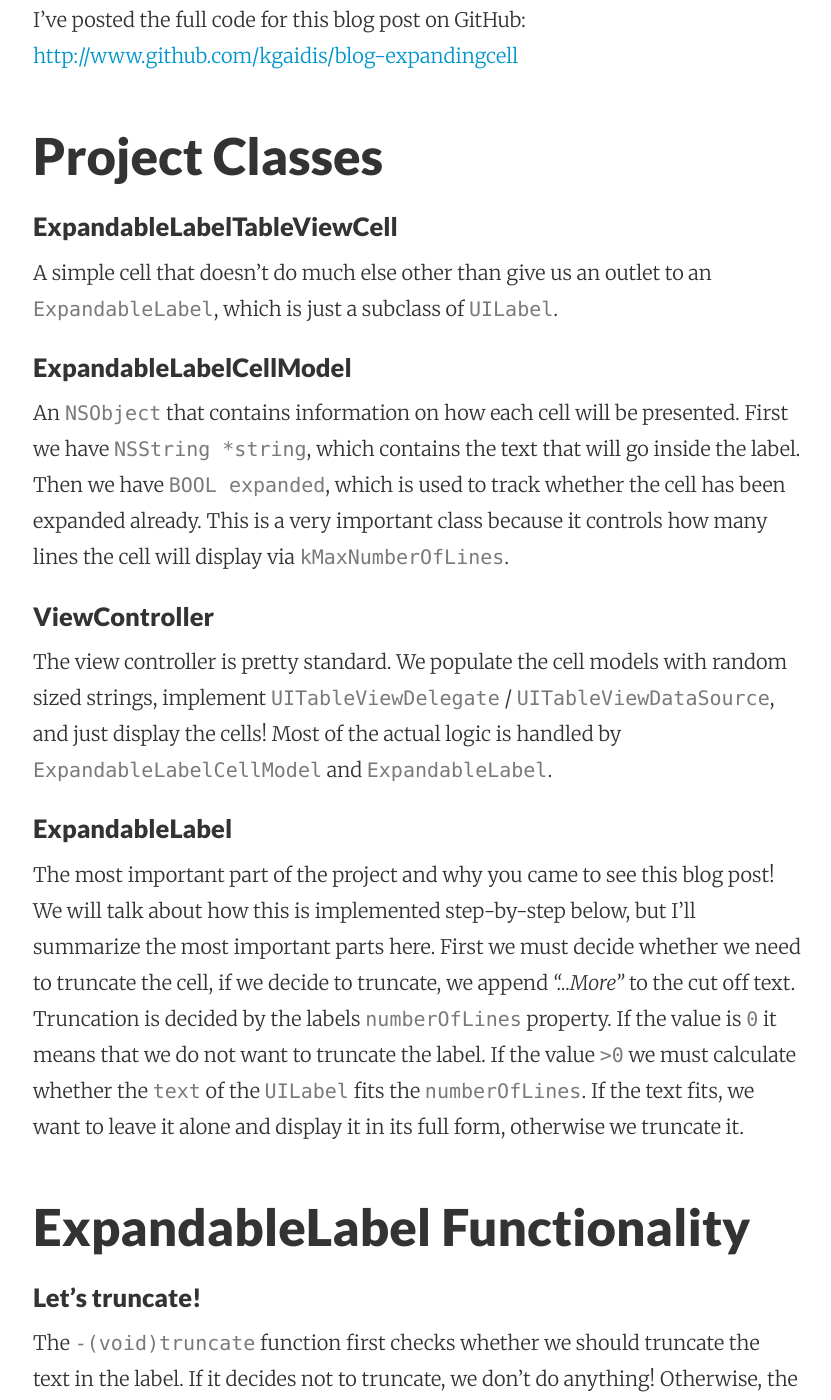
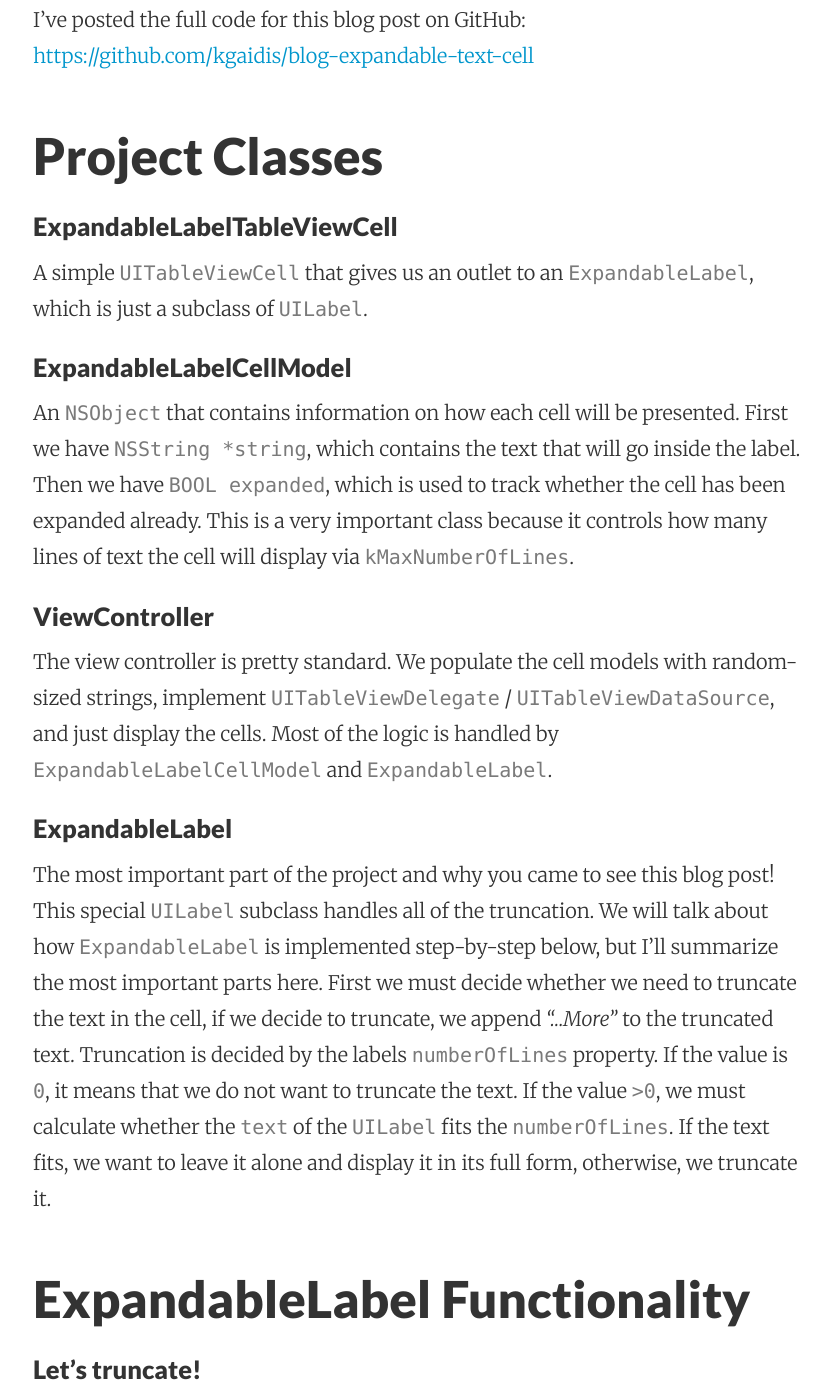
Before and after one commit to kgaidis/kgaidis.github.io, a Jekyll site: the page built from _posts/2015-05-31-expandable-text-cell.markdown, in a window 1280 px wide and 1400 px high, scrolled down 769 px. Shown: the whole window, without its empty margins (223-1054 px from the left). Built offline with Jekyll 4.4.1, drawn with Linux system fonts in a browser that asks for light colours; Markdown is read by kramdown in place of the engine named in the settings; some of the changed text lies outside the part shown.

Commit message:
corrected the expandable-text-cell blog text.

```diff
--- a/_posts/2015-05-25-expandable-cell.markdown
+++ b/_posts/2015-05-31-expandable-text-cell.markdown
@@ -2,32 +2,31 @@
 layout:     post
 title:      Implementing an Expandable Text Cell
 date:       2014-06-11 15:31:19
-summary:    Learn how to implement an expandable text cell which automatically cuts off the text at a specified number of lines; just like in the reviews section of the Apple Store!
+summary:    Learn how to implement an expandable text cell which automatically cuts off the text at a specified number of lines; just like in the reviews section of the App Store!
 categories: blog
 ---
 
-Learn how to implement an expandable text cell which automatically cuts off the text at a specified number of lines; just like in the reviews section of the Apple Store!
+Learn how to implement an expandable text cell which automatically cuts off the text at a specified number of lines; just like in the reviews section of the App Store!
 
 <center>![]({{ site.url }}images/blog-expandablecell/ExpandableCellAnimation.gif)</center>
 
 ## Code
 I've posted the full code for this blog post on GitHub:
-[http://www.github.com/kgaidis/blog-expandingcell](http://www.github.com/kgaidis/blog-expandingcell)
+<br><a href="https://github.com/kgaidis/blog-expandable-text-cell" target="_blank"> https://github.com/kgaidis/blog-expandable-text-cell </a>
 
 ## Project Classes
 
-
 #### ExpandableLabelTableViewCell
-A simple cell that doesn't do much else other than give us an outlet to an `ExpandableLabel`, which is just a subclass of `UILabel`.
+A simple `UITableViewCell` that gives us an outlet to an `ExpandableLabel`, which is just a subclass of `UILabel`.
 
 #### ExpandableLabelCellModel
-An `NSObject` that contains information on how each cell will be presented. First we have `NSString *string`, which contains the text that will go inside the label. Then we have `BOOL expanded`, which is used to track whether the cell has been expanded already. This is a very important class because it controls how many lines the cell will display via `kMaxNumberOfLines`.
+An `NSObject` that contains information on how each cell will be presented. First we have `NSString *string`, which contains the text that will go inside the label. Then we have `BOOL expanded`, which is used to track whether the cell has been expanded already. This is a very important class because it controls how many lines of text the cell will display via `kMaxNumberOfLines`.
 
 #### ViewController
-The view controller is pretty standard. We populate the cell models with random sized strings, implement `UITableViewDelegate` / `UITableViewDataSource`, and just display the cells! Most of the actual logic is handled by `ExpandableLabelCellModel` and `ExpandableLabel`.
+The view controller is pretty standard. We populate the cell models with random-sized strings, implement `UITableViewDelegate` / `UITableViewDataSource`, and just display the cells. Most of the logic is handled by `ExpandableLabelCellModel` and `ExpandableLabel`.
 
 #### ExpandableLabel
-The most important part of the project and why you came to see this blog post! We will talk about how this is implemented step-by-step below, but I'll summarize the most important parts here. First we must decide whether we need to truncate the cell, if we decide to truncate, we append *"...More"* to the cut off text. Truncation is decided by the labels `numberOfLines` property. If the value is `0` it means that we do not want to truncate the label. If the value `>0` we must calculate whether the `text` of the `UILabel` fits the `numberOfLines`. If the text fits, we want to leave it alone and display it in its full form, otherwise we truncate it.
+The most important part of the project and why you came to see this blog post! This special `UILabel` subclass handles all of the truncation. We will talk about how `ExpandableLabel` is implemented step-by-step below, but I'll summarize the most important parts here. First we must decide whether we need to truncate the text in the cell, if we decide to truncate, we append *"...More"* to the truncated text. Truncation is decided by the labels `numberOfLines` property. If the value is `0`, it means that we do not want to truncate the text. If the value `>0`, we must calculate whether the `text` of the `UILabel` fits the `numberOfLines`. If the text fits, we want to leave it alone and display it in its full form, otherwise, we truncate it.
 
 
 ## ExpandableLabel Functionality
@@ -72,10 +71,10 @@
 {% endhighlight %}
 
 #### When to truncate?
-The project calls `truncate` in `layoutSubviews`. Whether this is the right place to call it can be arguable, but there is one **very important** thing to keep in mind: the calculations are done based off the `UILabel` bounds, so make sure they are correct before calling the truncate function!
+The project calls `truncate` in `layoutSubviews`. Whether this is the right place to call the function can be arguable, but there is one **very important** thing to keep in mind: the calculations are done based off the `UILabel` bounds, so make sure they are correct before calling the truncate function!
 
 #### Should we be truncating?
-As stated above, truncation is decided by the labels `numberOfLines` property. If the value is `0`, it means that we do not want to truncate the label. If the value `>0`, we must calculate whether the `text` of the `UILabel` fits the `numberOfLines`. First we calculate the `actualHeightOfText`: the height of the `UILabel` if we were to display <u>every</u> line of text. Then we calculate the `desiredHeightOfText`: the height of the `UILabel` with respect to the value of `numberOfLines`. If `desiredHeightOfText < actualHeightOfText` we want to truncate!
+As stated above, truncation is decided by the labels `numberOfLines` property. If the value is `0`, it means that we do not want to truncate the text. If the value `>0`, we must calculate whether the `text` of the `UILabel` fits the `numberOfLines`. First we calculate the `actualHeightOfText`: the height of the `UILabel` if we were to display <u>every</u> line of text. Then we calculate the `desiredHeightOfText`: the height of the `UILabel` with respect to the value of `numberOfLines`. If `desiredHeightOfText < actualHeightOfText` we want to truncate!
 
 {% highlight objective-c %}
 - (BOOL)shouldTruncate {
@@ -98,7 +97,7 @@
 {% endhighlight %}
 
 #### How many characters fit a rectangle?
-The most important function in the whole project! Apple's **Core Text** library provides `CTFramesetterSuggestFrameSizeWithConstraints` function. We can pass a `CFRange` to it called the `fitRange` (*"On return, contains the range of the string that actually fit in the constrained size."*). By passing in the <u>desired</u> rectangle of the `UILabel` and by taking the `length` from the `fitRange`, we get the number of characters that fit our desired label!
+The most important function in the whole project! Apple's **Core Text** library provides `CTFramesetterSuggestFrameSizeWithConstraints` function. We can pass a `CFRange` called the `fitRange` (*"On return, contains the range of the string that actually fit in the constrained size."*) to the function. By passing in the <u>desired</u> rectangle of the `UILabel` and by taking the `length` from the `fitRange`, we get the number of characters that fit our desired label!
 
 {% highlight objective-c %}
 - (NSInteger)numberOfCharactersThatFitLabel {
@@ -121,4 +120,4 @@
 
 ## Conclusion
 
-And that's it! Keep in mind that this functionality can be applied to many different UX cases. For example, Facebook's *"... Continue Reading"* button.
+And that's it! Keep in mind that this functionality can be applied to many different UX cases. For example, Facebook's *"... Continue Reading"* button, which pushes to a new view controller upon the press of the button.
```
Also changed, not shown: _posts/2014-06-11-test-post.markdown (deleted, +0 -11 lines).
